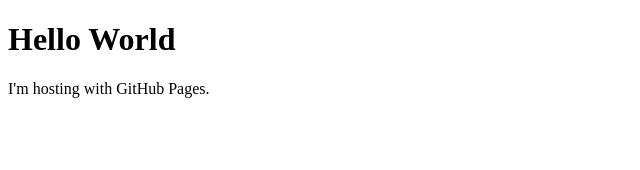
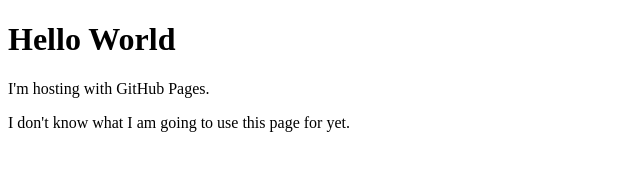
Before and after one commit to HelmTo108/HelmTo108.github.io, a plain HTML site: page index.html in a window 1280 px wide. Shown: the whole page, without its empty margins (0-640 px from the left). Drawn offline with Linux system fonts and the light colour scheme.

Commit message:
Update index.html

```diff
--- a/index.html
+++ b/index.html
@@ -3,5 +3,6 @@
 <body>
 <h1>Hello World</h1>
 <p> I'm hosting with GitHub Pages.</p>
+<p> I don't know what I am going to use this page for yet. </p>
 </body>
 </html>
```
